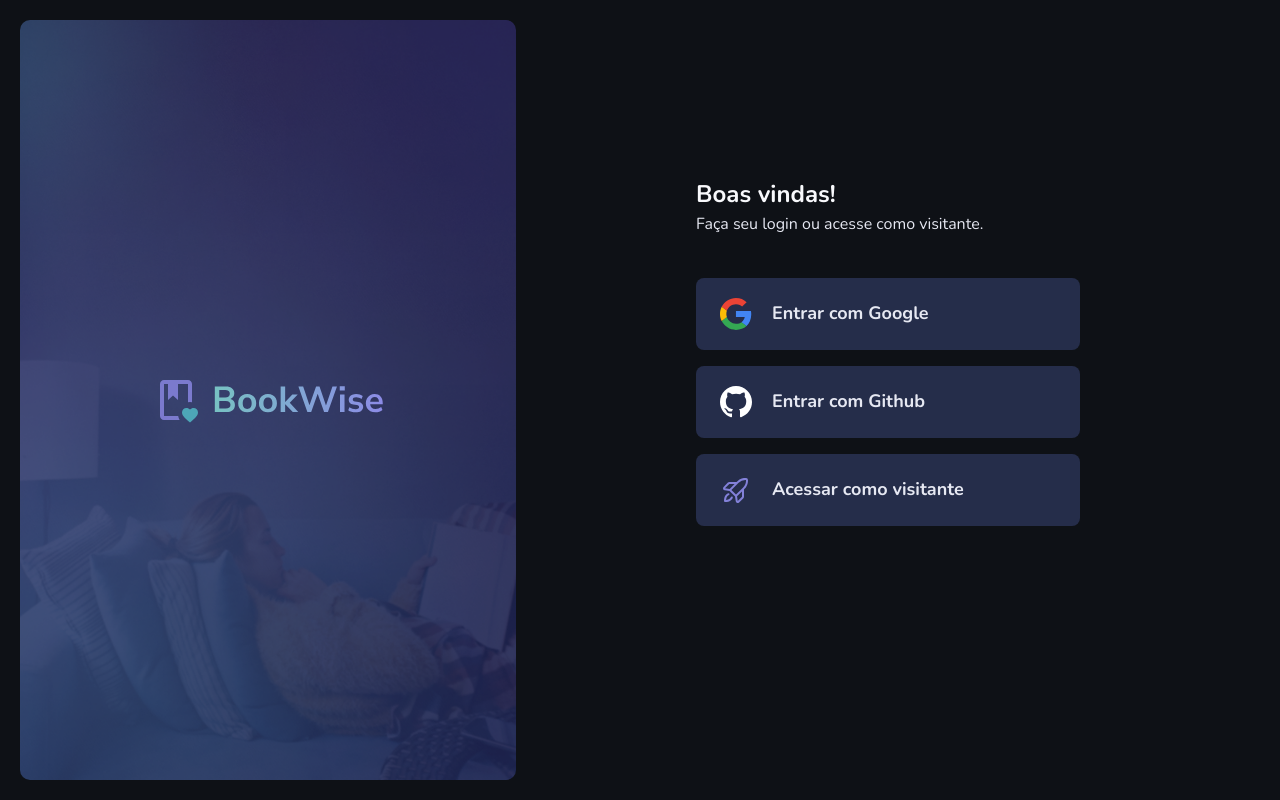
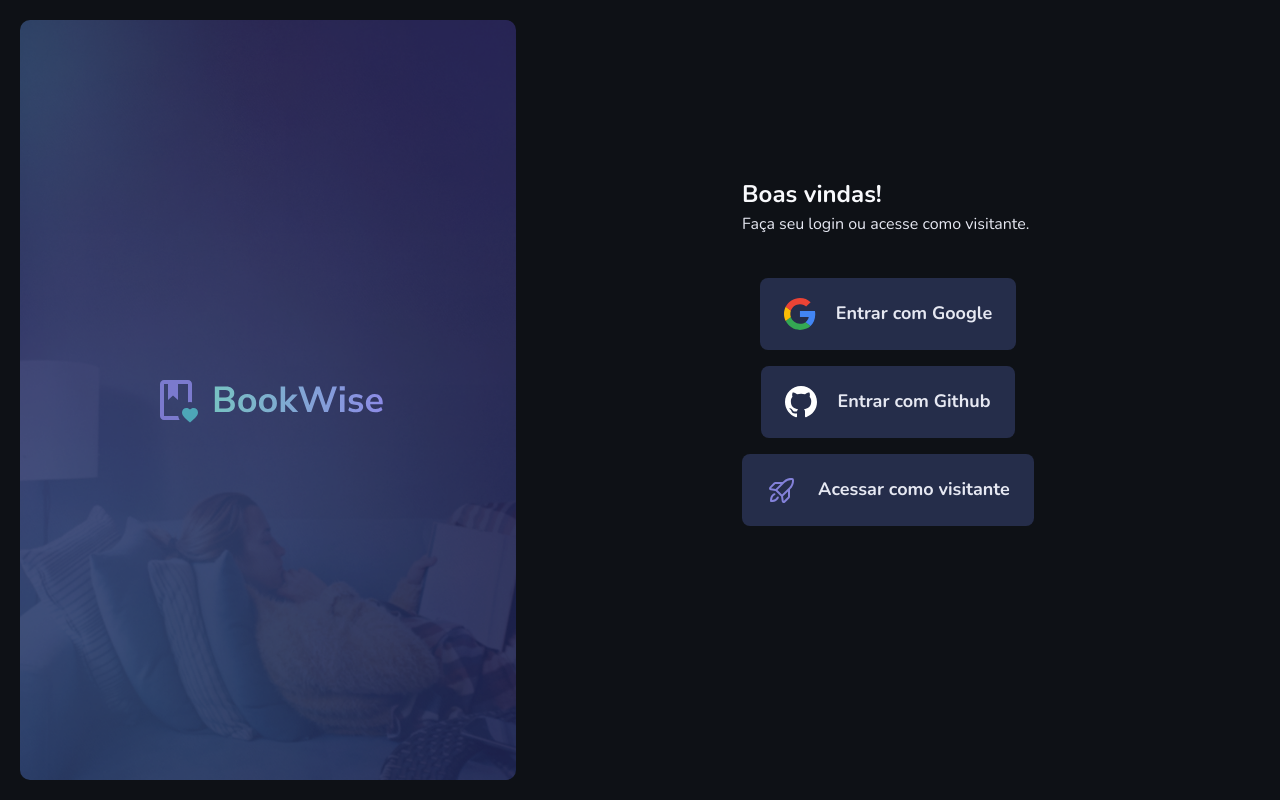
Before and after one commit to BrunoBecoski/Ignite-ReactJS-Desafio-04-Book-Wise, a Next.js app: page /landing in a window 1280 px wide. Built offline with nearby package versions, Linux system fonts and the light colour scheme.

Commit message:
Atualizando o componente Button

```diff
--- a/src/components/Button/styles.ts
+++ b/src/components/Button/styles.ts
@@ -1,6 +1,10 @@
 import { styled } from '../../styles/stitches.config'
 
 export const Container = styled('button', {
+  display: 'flex',
+  alignItems: 'center',
+  gap: '$20',
+
   padding: '$20 $24',
   height: 'fit-content',
   width: 'fit-content',
@@ -19,7 +23,45 @@ export const Container = styled('button', {
 
   transition: '$background',
 
+  'img, svg': {
+    width: '$32',
+    height: '$32',
+
+    color: '$purple-100',
+  },
+
   '&:hover': {
     background: '$gray-500',
   },
 })
+
+export const Button = styled('button', {
+  display: 'flex',
+  alignItems: 'center',
+  gap: '$20',
+
+  padding: '$20 $24',
+  width: '$384',
+
+  cursor: 'pointer',
+  border: 'none',
+  borderRadius: '$8',
+  background: '$gray-600',
+
+  fontFamily: '$default',
+  fontSize: '$18',
+  lineHeight: '$160',
+  fontWeight: '$bold',
+  color: '$gray-200',
+  textDecoration: 'none',
+
+  transition: '$background',
+
+  '&:hover': {
+    background: '$gray-500',
+  },
+
+  '@sm': {
+    width: '100%',
+  },
+})
```
Also changed, not shown: src/pages/landing/index.tsx (+3 -9 lines).
